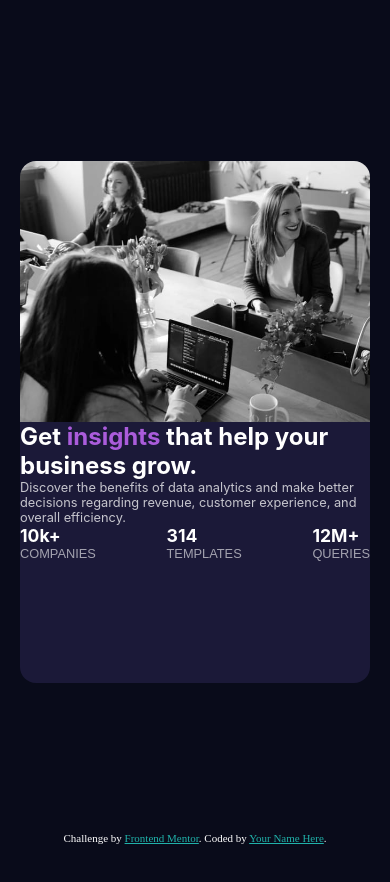
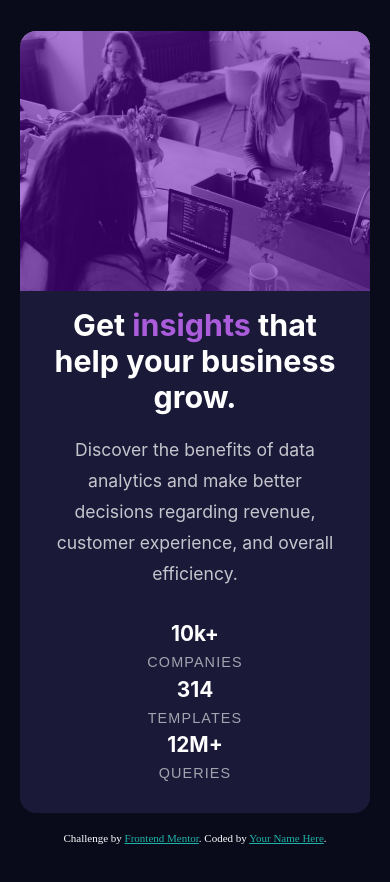
Before and after one commit to Alessandrror/frontendmentor-projects, a plain HTML site: page stats-preview-card-component-main/index.html in a window 390 px wide. Before the commit the page ends 844 px from the top, so only its background shows below. Drawn offline with Linux system fonts and the light colour scheme.

Commit message:
updating responsive layout

```diff
--- a/stats-preview-card-component-main/style.css
+++ b/stats-preview-card-component-main/style.css
@@ -40,7 +40,7 @@ body {
         'section1'
         'section2';
     grid-template-columns: 1fr;
-    grid-template-rows: 0.5fr 1fr 1fr 0.5fr;
+    grid-template-rows: 0.5fr auto 1fr 0.5fr;
 }
 
 .section1 {
@@ -55,7 +55,9 @@ body {
 
 .image {
     width: 21.875rem;
-    border-radius: 0.5rem 1rem 0 0;
+    height: 100%;
+    border-radius: 1rem 1rem 0 0;
+    position: relative;
 }
 
 .image img {
@@ -64,16 +66,28 @@ body {
     border-radius: 1rem 1rem 0 0;
 }
 
+.img-layer {
+    position: absolute;
+    width: 100%;
+    height: 100%;
+    background-color: rgba(99, 0, 180, 0.5);
+    border-radius: 1rem 1rem 0 0;
+}
+
 .card {
     width: 21.875rem;
-    height: 16.305rem;
+    height: fit-content;
     border-radius: 0 0 1rem 1rem;
+    padding: 1rem 1rem 0 1rem;
     background-color: var(--dark-desaturated-blue-card-background);
 }
 
 .card-title {
     color: var(--white-main-heading-stats);
     font-family: 'Inter', sans-serif;
+    text-align: center;
+    padding: 0 0.75rem;
+    font-size: 1.9rem;
 }
 
 .card-title span {
@@ -83,19 +97,28 @@ body {
 .card-description {
     font-family: 'Inter', sans-serif;
     color: var(--slightly-transparent-white-main-paragraph);
-    font-size: 0.8rem;
+    font-size: 1.1rem;
+    text-align: center;
+    padding: 0 0.75rem;
+    margin-top: 1.25rem;
+    line-height: 175%;
 }
 
 .card-info {
     display: flex;
+    flex-direction: column;
     justify-content: space-between;
+    align-items: center;
+    text-align: center;
+    margin: 2rem 0;
+    height: 10rem;
 }
 
 .companies p:first-child, .templates p:first-child, .queries p:first-child {
     color: var(--white-main-heading-stats);
     font-family: 'Inter', sans-serif;
     font-weight: 700;
-    font-size: 1.1rem;
+    font-size: 1.3rem;
 }
 
 .templates p:first-child, .queries p:first-child {
@@ -107,7 +130,9 @@ body {
     font-family: 'Lexend Deca', sans-serif;
     text-transform: uppercase;
     font-weight: 400;
-    font-size: 0.8rem;
+    font-size: 0.9rem;
+    margin-top: 0.5rem;
+    letter-spacing: 0.07rem;
 }
 
 .footer {
@@ -176,6 +201,7 @@ body {
         width: 100%;
         height: 100%;
         background-color: rgba(99, 0, 180, 0.5);
+        border-radius: 0 0.5rem 0.5rem 0;
     }
 
     .card {
@@ -187,6 +213,8 @@ body {
 
     .card-title {
         font-size: 2rem;
+        text-align: start;
+        padding: 0;
     }
 
     .card-description {
@@ -194,11 +222,19 @@ body {
         margin-right: 0.5rem;
         line-height: 150%;
         font-size: 0.9rem;
+        text-align: start;
+        padding: 0;
     }
 
     .card-info {
+        display: flex;
+        flex-direction: row;
+        justify-content: space-between;
+        text-align: start;
         margin-top: 4rem;
         margin-right: 2.5rem;
+        margin-bottom: 0;
+        height: auto;
     }
 
     .companies p:first-child, .templates p:first-child, .queries p:first-child {
```
